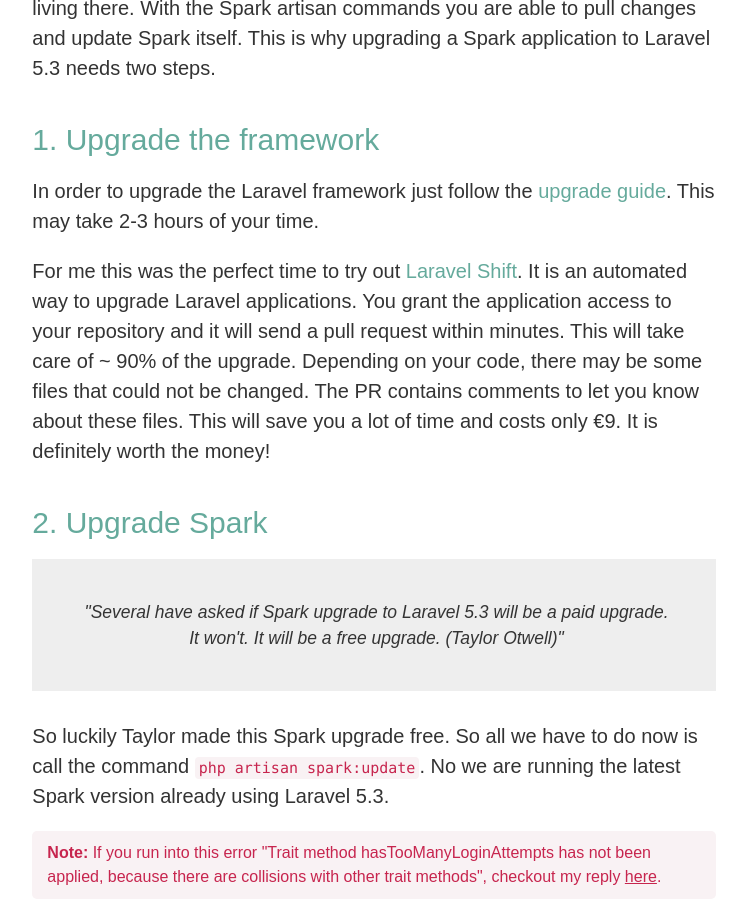
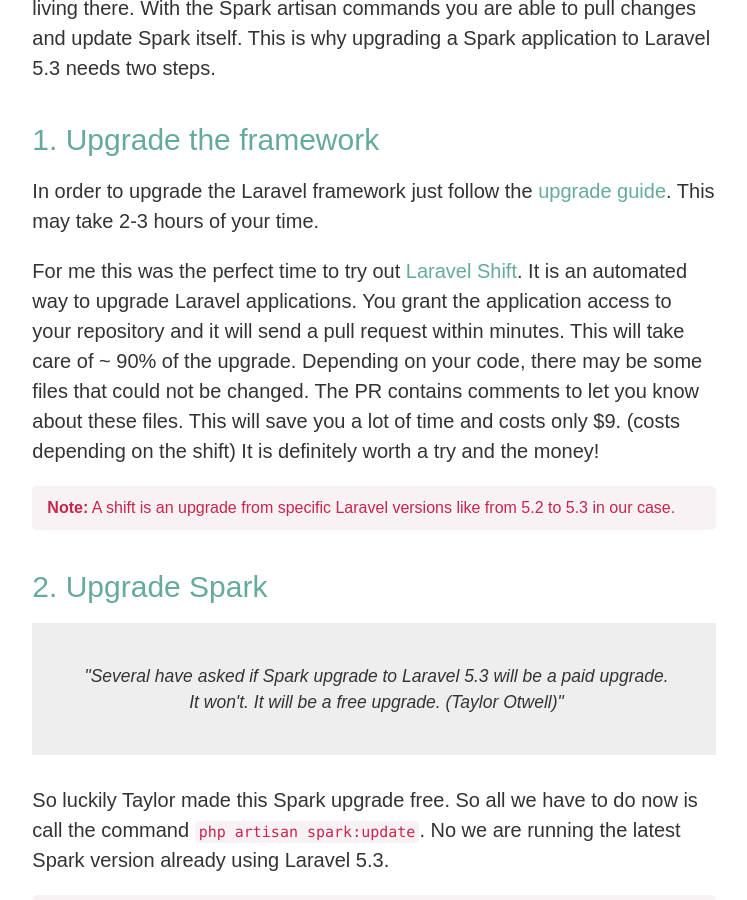
Before and after one commit to christophrumpel/christophrumpel.github.io, a Jekyll site: the page built from _posts/2016-09-11-Upgrading-laravel-spark-to-53.md, in a window 1280 px wide and 900 px high, scrolled down 608 px. Shown: the whole window, without its empty margins (266-1013 px from the left). Built offline with Jekyll 4.4.1, drawn with Linux system fonts in a browser that asks for light colours; some web fonts are replaced; comment, search, counter and statistics services are not loaded.

Commit message:
Text update

```diff
--- a/_posts/2016-09-11-Upgrading-laravel-spark-to-53.md
+++ b/_posts/2016-09-11-Upgrading-laravel-spark-to-53.md
@@ -17,7 +17,9 @@
 
 In order to upgrade the Laravel framework just follow the [upgrade guide](https://laravel.com/docs/5.3/upgrade#upgrade-5.3.0). This may take 2-3 hours of your time.
 
-For me this was the perfect time to try out [Laravel Shift](https://laravelshift.com/). It is an automated way to upgrade Laravel applications. You grant the application access to your repository and it will send a pull request within minutes. This will take care of ~ 90% of the upgrade. Depending on your code, there may be some files that could not be changed. The PR contains comments to let you know about these files. This will save you a lot of time and costs only €9. It is definitely worth the money!
+For me this was the perfect time to try out [Laravel Shift](https://laravelshift.com/). It is an automated way to upgrade Laravel applications. You grant the application access to your repository and it will send a pull request within minutes. This will take care of ~ 90% of the upgrade. Depending on your code, there may be some files that could not be changed. The PR contains comments to let you know about these files. This will save you a lot of time and costs only $9. (costs depending on the shift) It is definitely worth a try and the money!
+
+ <div class="note"><strong>Note:</strong> A shift is an upgrade from specific Laravel versions like from 5.2 to 5.3 in our case.</div>
 
 ## 2. Upgrade Spark
 
```
